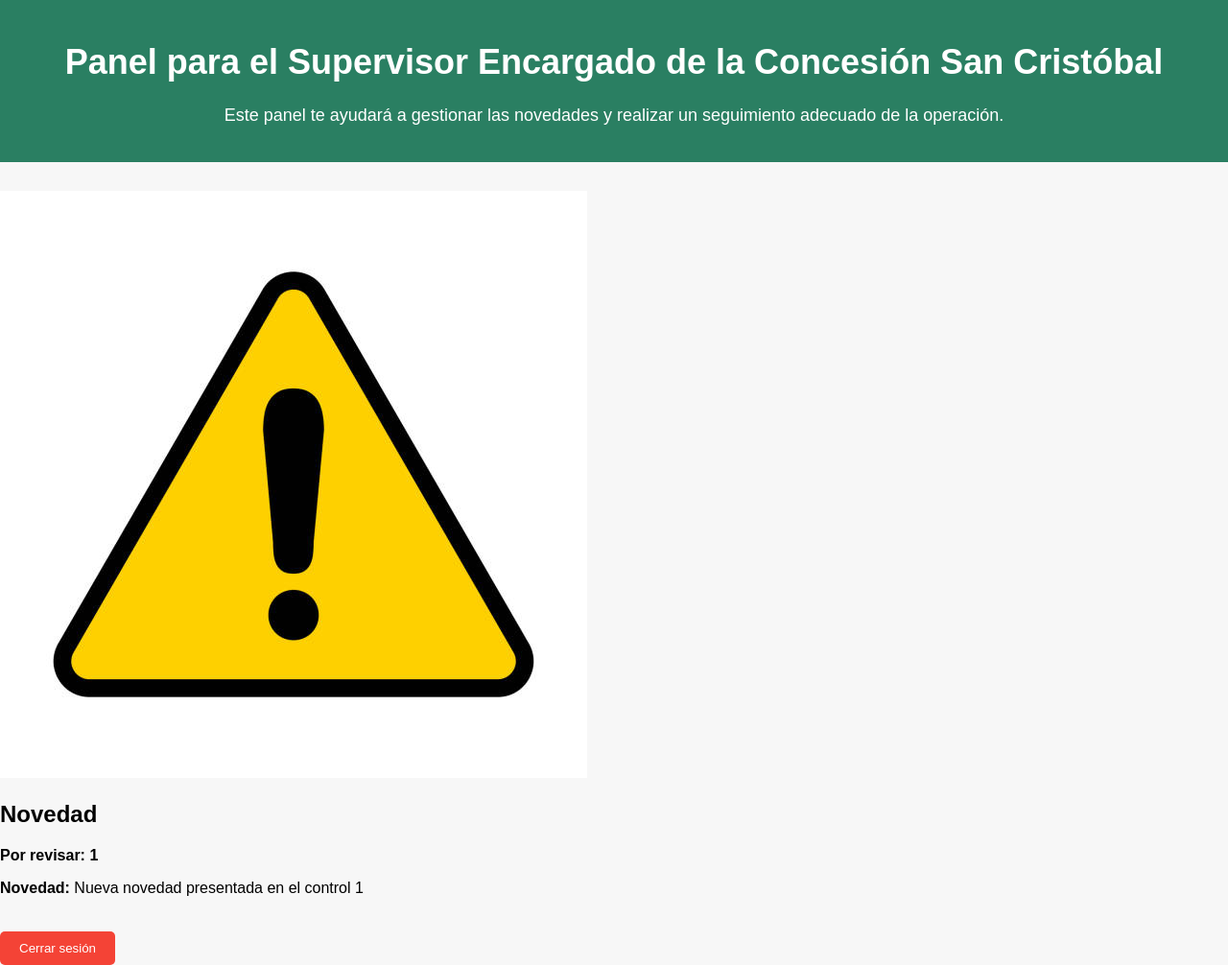
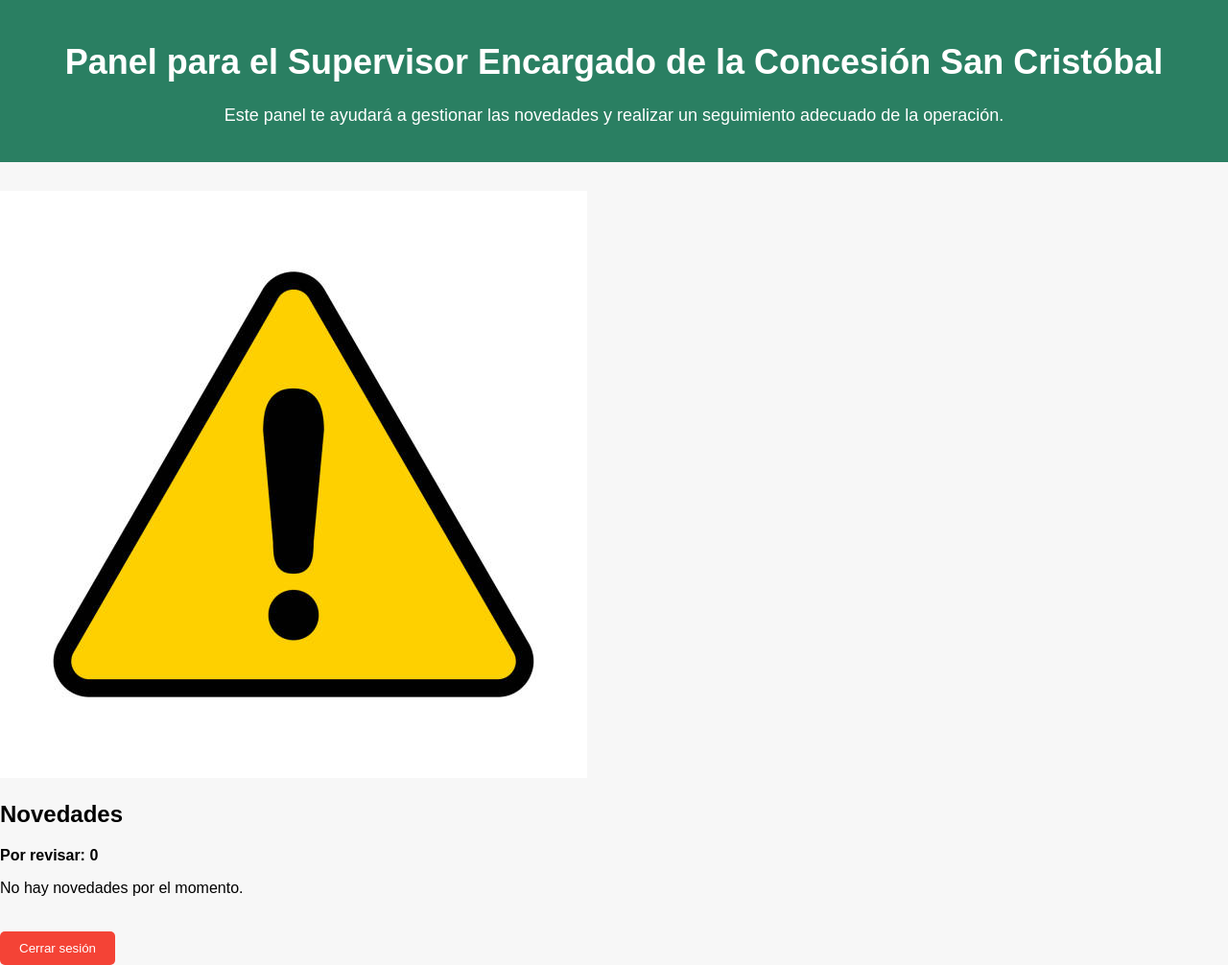
Before and after one commit to tunninghack/novedades-supervisores, a plain HTML site: page san-cristobal.html in a window 1280 px wide. Shown: the whole page at 96% size. Drawn offline with Linux system fonts and the light colour scheme; sample sign-in values are in the browser's storage; files whose address does not match are found by name.

Commit message:
Mensaje de commit

```diff
--- a/san-cristobal.html
+++ b/san-cristobal.html
@@ -16,16 +16,13 @@
     <!-- Sección de alertas -->
     <section class="alert-section">
         <div class="alert-icon">
-            <!-- Aquí se incluye el icono de alerta -->
-            <img src="C:\Users\juan.buitrago\novedades-supervisores\imagenes\alerta.jpg" alt="Icono de alerta">
+            <img src="imagenes/alerta.jpg" alt="Icono de alerta">
         </div>
         <div class="alert-message">
-            <h2>Novedad</h2>
+            <h2>Novedades</h2>
             <div id="alerta-content">
-                <!-- Contenedor para mostrar el contador de novedades -->
                 <p><strong>Por revisar: <span id="contador-novedades">0</span></strong></p>
                 <p id="novedad-descripcion" style="display:none;">No hay novedades por el momento.</p>
-                <!-- Aquí se añadirán las novedades dinámicamente -->
             </div>
         </div>
     </section>
@@ -34,47 +31,38 @@
     <button id="logoutBtn" class="logout-btn">Cerrar sesión</button>
 
     <script>
-        // Simulación de novedades
-        const novedades = [
-            { id: 1, descripcion: 'Nueva novedad presentada en el control 1', leida: false },
-            // Puedes añadir más novedades aquí si es necesario
-        ];
+        if (!localStorage.getItem('isLoggedIn')) {
+            window.location.href = 'login.html';
+        }
 
-        // Función para actualizar el contador y la descripción
-        function actualizarContadorYDescripcion() {
-            const contador = document.getElementById('contador-novedades');
-            const descripcionElemento = document.getElementById('novedad-descripcion');
+        document.getElementById("logoutBtn").addEventListener("click", function() {
+            localStorage.removeItem('isLoggedIn');
+            window.location.href = 'login.html';
+        });
 
-            // Filtrar las novedades no leídas
-            const novedadesPendientes = novedades.filter(novedad => !novedad.leida);
-            const cantidadPendientes = novedadesPendientes.length;
+        // Función para actualizar las novedades
+        window.onload = function() {
+            const concesion = "sanCristobal"; // Panel San Cristóbal
+            const novedades = JSON.parse(localStorage.getItem(concesion)) || [];
 
-            if (cantidadPendientes > 0) {
-                contador.textContent = cantidadPendientes; // Actualiza el contador
+            const contador = document.getElementById("contador-novedades");
+            const descripcionElemento = document.getElementById("novedad-descripcion");
+
+            if (novedades.length > 0) {
+                contador.textContent = novedades.length; // Actualiza el contador
                 descripcionElemento.style.display = 'none'; // Oculta el mensaje de "No hay novedades"
 
-                // Mostrar las novedades pendientes
-                novedadesPendientes.forEach(novedad => {
+                // Mostrar las novedades
+                novedades.forEach(novedad => {
                     const novedadDiv = document.createElement('div');
-                    novedadDiv.innerHTML = `<p><strong>Novedad:</strong> ${novedad.descripcion}</p>`;
+                    novedadDiv.innerHTML = `<p><strong>Novedad:</strong> ${novedad.descripcion} - <strong>Imágenes adjuntas:</strong> ${novedad.imagenes}</p>`;
                     document.getElementById('alerta-content').appendChild(novedadDiv);
                 });
             } else {
                 contador.textContent = '0'; // No hay novedades
                 descripcionElemento.style.display = 'block'; // Muestra el mensaje "No hay novedades"
             }
-        }
-
-        // Llamar la función para actualizar la interfaz
-        actualizarContadorYDescripcion();
-
-        // Funcionalidad de cierre de sesión
-        document.getElementById("logoutBtn").addEventListener("click", function() {
-            localStorage.removeItem('isLoggedIn');  // Borrar el estado de autenticación
-            window.location.href = 'login.html';  // Redirigir al login
-        });
+        };
     </script>
-
-    <script src="js/sanCristobal.js"></script>
 </body>
 </html>
```
Also changed, not shown: index.html (+17 -0 lines), usaquen.html (+7 -17 lines).
